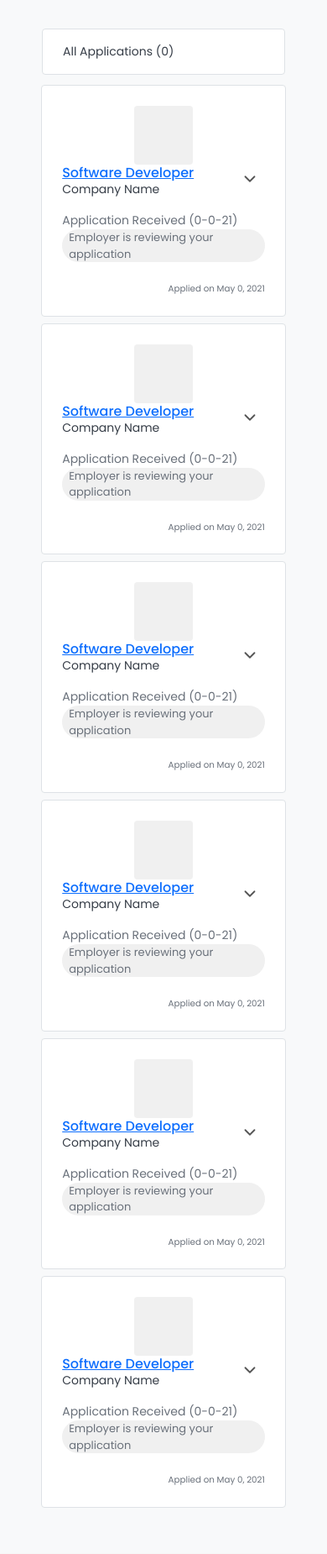
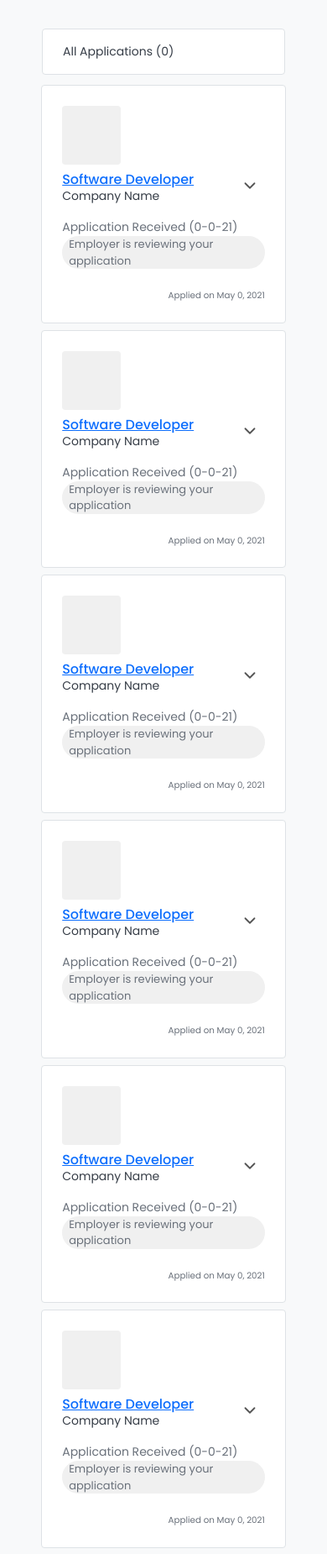
Before and after one commit to jrome-09/PortalProject, a PHP site: page /Candidate/job-applications.php in a window 390 px wide. Shown: the part 192-2042 px from the top of the page at 84% size. Run offline with PHP 8.4, Linux system fonts and the light colour scheme; some libraries are stand-ins or nearby versions.

Commit message:
Modifying flex

```diff
--- a/Candidate/job-applications.php
+++ b/Candidate/job-applications.php
@@ -55,14 +55,14 @@ require "../html/head.html";
 					<div class="col-md-6 p-1" id="multiply-application">
 						<div class="bg-white rounded border p-4 shadow-sm-hover">
 							<div class="row">
-								<div class="col-md-2">
-									<div class="d-flex justify-content-center align-items-center">
-										<div class="image-container rounded background-thicker-light" style="height: 70px; width: 70px;">
+								<div class="col-lg-2">
+									<div class="d-flex justify-content-start align-items-center">
+										<div class="image-container rounded background-thicker-light mb-2 d-block" style="height: 70px; width: 70px; min-width: 70px;">
 
 										</div>
 									</div>
 								</div>
-								<div class="col-md-10">
+								<div class="col-lg-10">
 
 									<div class="btn-group float-end">
 										<button type="button" class="btn p-1 border-1 rounded-circle hover-text-primary hover-text-feather" data-bs-toggle="dropdown"><span data-feather="chevron-down" style="height: 22px; width: 22px;"></span></button>
```
